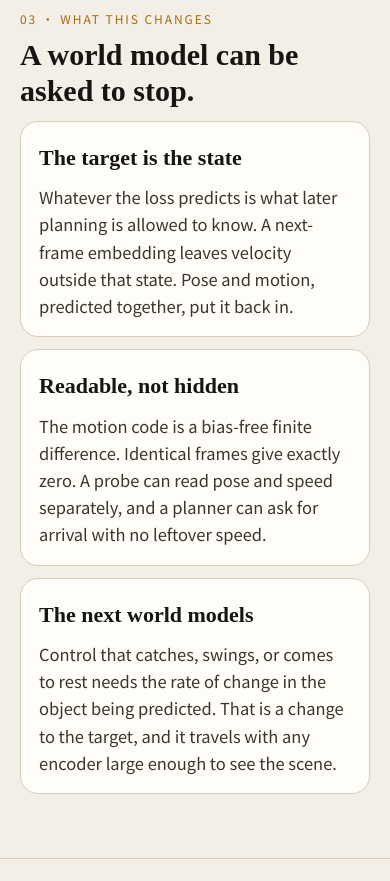
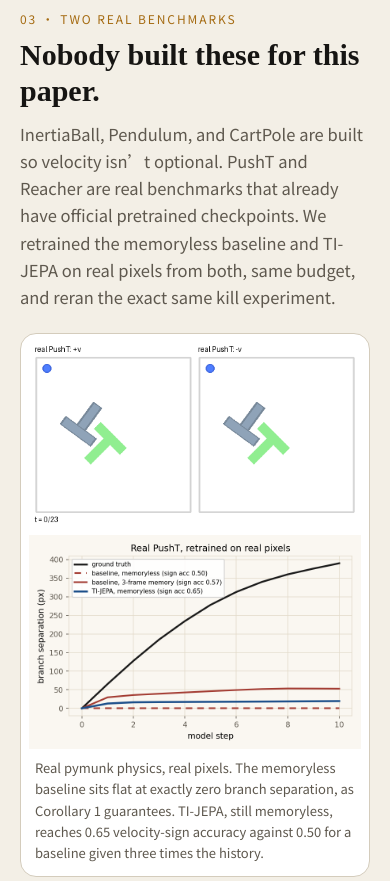
Before and after one commit to OliverZ-dot/ti-jepa-homepage, a plain HTML site: page index.html in a window 390 px wide. Shown: the part 4060-4941 px from the top of the page. Drawn offline with Linux system fonts and the light colour scheme.

Commit message:
Add a real-benchmarks section: PushT and Reacher, retrained on real pixels, same kill experiment, real branch-separation numbers

```diff
--- a/index.html
+++ b/index.html
@@ -18,6 +18,7 @@
       <nav class="nav-links">
         <a href="#case" data-i18n="navCase">A real case</a>
         <a href="#experiments" data-i18n="navExp">Experiments</a>
+        <a href="#real-benchmarks" data-i18n="navReal">Real benchmarks</a>
         <a href="#future" data-i18n="navFuture">What follows</a>
       </nav>
       <button class="anon" id="lang" type="button">中文</button>
@@ -56,9 +57,29 @@
       </div>
     </section>
 
+    <section id="real-benchmarks">
+      <div class="wrap">
+        <p class="sec-label" data-i18n="realKicker">03 · Two real benchmarks</p>
+        <h2 data-i18n="realTitle">Nobody built these for this paper.</h2>
+        <p class="sub" data-i18n="realSub">InertiaBall, Pendulum, and CartPole are built so velocity isn't optional. PushT and Reacher are real benchmarks that already have official pretrained checkpoints. We retrained the memoryless baseline and TI-JEPA on real pixels from both, same budget, and reran the exact same kill experiment.</p>
+        <div class="bench-grid">
+          <figure class="figure">
+            <img src="assets/pusht_real_kill_demo.gif" alt="Real PushT, identical frame at t=0, opposite initial velocity" />
+            <img src="assets/pusht_real_branch_sep_chart.png" alt="Real PushT branch-separation chart" style="margin-top:10px" />
+            <figcaption data-i18n="pushtCap">Real pymunk physics, real pixels. The memoryless baseline sits flat at exactly zero branch separation, as Corollary 1 guarantees. TI-JEPA, still memoryless, reaches 0.65 velocity-sign accuracy against 0.50 for a baseline given three times the history.</figcaption>
+          </figure>
+          <figure class="figure">
+            <img src="assets/reacher_real_kill_demo.gif" alt="Real dm_control Reacher, identical frame at t=0, opposite initial joint velocity" />
+            <img src="assets/reacher_real_branch_sep_chart.png" alt="Real Reacher branch-separation chart" style="margin-top:10px" />
+            <figcaption data-i18n="reacherCap">Trained from scratch at official ViT-Tiny + AdaLN scale on real dm_control Reacher photographs. TI-JEPA's branch separation grows past ground truth; the equally-memoryless baseline never leaves the floor. 2.17 vs 0.057 — 38×, the largest margin in the paper.</figcaption>
+          </figure>
+        </div>
+      </div>
+    </section>
+
     <section id="future">
       <div class="wrap">
-        <p class="sec-label" data-i18n="futKicker">03 · What this changes</p>
+        <p class="sec-label" data-i18n="futKicker">04 · What this changes</p>
         <h2 data-i18n="futTitle">A world model can be asked to stop.</h2>
         <div class="cards">
           <article class="card">
--- a/site.js
+++ b/site.js
@@ -2,6 +2,7 @@ const I18N = {
   en: {
     navCase: "A real case",
     navExp: "Experiments",
+    navReal: "Real benchmarks",
     navFuture: "What follows",
     lang: "中文",
     kicker: "TI-JEPA · world models",
@@ -17,7 +18,12 @@ const I18N = {
     expKicker: "02 · Every environment",
     expTitle: "The same test, three physical systems.",
     expSub: "Choose an environment. Each player is another real pair from that environment’s trained models: ground truth, the memoryless baseline, and TI-JEPA.",
-    futKicker: "03 · What this changes",
+    realKicker: "03 · Two real benchmarks",
+    realTitle: "Nobody built these for this paper.",
+    realSub: "InertiaBall, Pendulum, and CartPole are built so velocity isn’t optional. PushT and Reacher are real benchmarks that already have official pretrained checkpoints. We retrained the memoryless baseline and TI-JEPA on real pixels from both, same budget, and reran the exact same kill experiment.",
+    pushtCap: "Real pymunk physics, real pixels. The memoryless baseline sits flat at exactly zero branch separation, as Corollary 1 guarantees. TI-JEPA, still memoryless, reaches 0.65 velocity-sign accuracy against 0.50 for a baseline given three times the history.",
+    reacherCap: "Trained from scratch at official ViT-Tiny + AdaLN scale on real dm_control Reacher photographs. TI-JEPA’s branch separation grows past ground truth; the equally-memoryless baseline never leaves the floor. 2.17 vs 0.057 — 38×, the largest margin in the paper.",
+    futKicker: "04 · What this changes",
     futTitle: "A world model can be asked to stop.",
     f1t: "The target is the state",
     f1b: "Whatever the loss predicts is what later planning is allowed to know. A next-frame embedding leaves velocity outside that state. Pose and motion, predicted together, put it back in.",
@@ -45,6 +51,7 @@ const I18N = {
   zh: {
     navCase: "真实例子",
     navExp: "每个实验",
+    navReal: "真实基准测试",
     navFuture: "往后",
     lang: "English",
     kicker: "TI-JEPA · 世界模型",
@@ -60,7 +67,12 @@ const I18N = {
     expKicker: "02 · 每个环境",
     expTitle: "同一个检验，三套物理系统。",
     expSub: "选一个环境。每个播放器都是该环境已训练模型上的另一对真实样本：真实轨迹、无记忆基线、TI-JEPA。",
-    futKicker: "03 · 这件事改变什么",
+    realKicker: "03 · 两个真实基准测试",
+    realTitle: "这两个不是为这篇论文搭的。",
+    realSub: "InertiaBall、Pendulum、CartPole 是特意设计成速度不可或缺的环境。PushT 和 Reacher 是已经有官方预训练权重的真实基准测试。我们在两者的真实像素上，用同样的预算重新训练了无记忆基线和 TI-JEPA，跑了完全相同的 kill experiment。",
+    pushtCap: "真实 pymunk 物理，真实像素。无记忆基线的分支分离正好恒为零，这是 Corollary 1 的保证。TI-JEPA 同样无记忆，速度符号准确率达到 0.65，对比拥有三倍历史窗口的基线的 0.50。",
+    reacherCap: "在真实 dm_control Reacher 照片上，以官方 ViT-Tiny + AdaLN 规模从零训练。TI-JEPA 的分支分离曲线超过了真实轨迹；同样无记忆的基线始终没有离开地板。2.17 对 0.057，38 倍，是全文最大的差距。",
+    futKicker: "04 · 这件事改变什么",
     futTitle: "世界模型可以被要求停下来。",
     f1t: "预测目标就是状态",
     f1b: "损失预测什么，后面的规划就只能知道什么。下一帧嵌入把速度留在了这个状态外面。位姿和运动一起预测，就把它放回去了。",
--- a/styles.css
+++ b/styles.css
@@ -141,8 +141,9 @@ canvas.plan { width: 100%; height: 180px; display: block; }
 .env-stats { display: grid; gap: 8px; }
 .env-stat { display: flex; justify-content: space-between; gap: 12px; border-bottom: 1px solid var(--line); padding: 8px 0; font-size: 14px; }
 .env-stat b { font-family: var(--num); font-size: 22px; font-weight: 500; }
-.figure { background: #fff; border: 1px solid var(--line); border-radius: 16px; padding: 8px; }
+.figure { background: #fff; border: 1px solid var(--line); border-radius: 16px; padding: 8px; margin: 0; }
 .figure figcaption { font-size: 13px; color: var(--muted); padding: 8px 6px 4px; }
+.bench-grid { display: grid; grid-template-columns: repeat(2, 1fr); gap: 16px; }
 
 .table-wrap { overflow-x: auto; border: 1px solid var(--line); border-radius: 16px; background: #fff; }
 table { width: 100%; border-collapse: collapse; font-size: 14px; }
@@ -158,7 +159,7 @@ footer {
 }
 
 @media (max-width: 900px) {
-  .stats, .cards, .plan-grid, .meters, .demo-grid, .split, .env-layout, .limits { grid-template-columns: 1fr; }
+  .stats, .cards, .plan-grid, .meters, .demo-grid, .split, .env-layout, .limits, .bench-grid { grid-template-columns: 1fr; }
   .nav-links { display: none; }
   .hero { padding-top: 36px; }
 }
```
Also changed, not shown: assets/pusht_real_branch_sep_chart.png (added), assets/pusht_real_kill_demo.gif (added), assets/reacher_real_branch_sep_chart.png (added), assets/reacher_real_kill_demo.gif (added).
